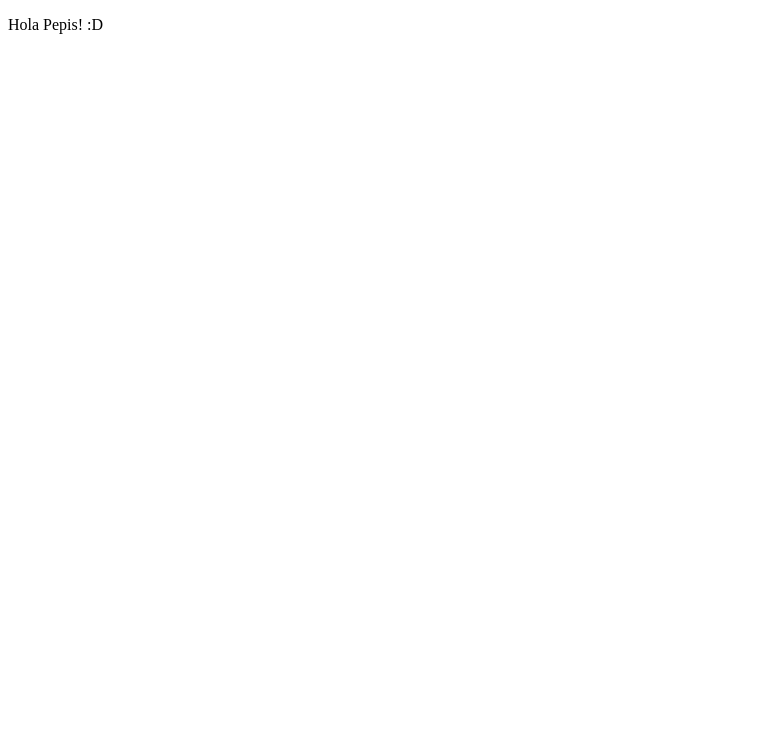
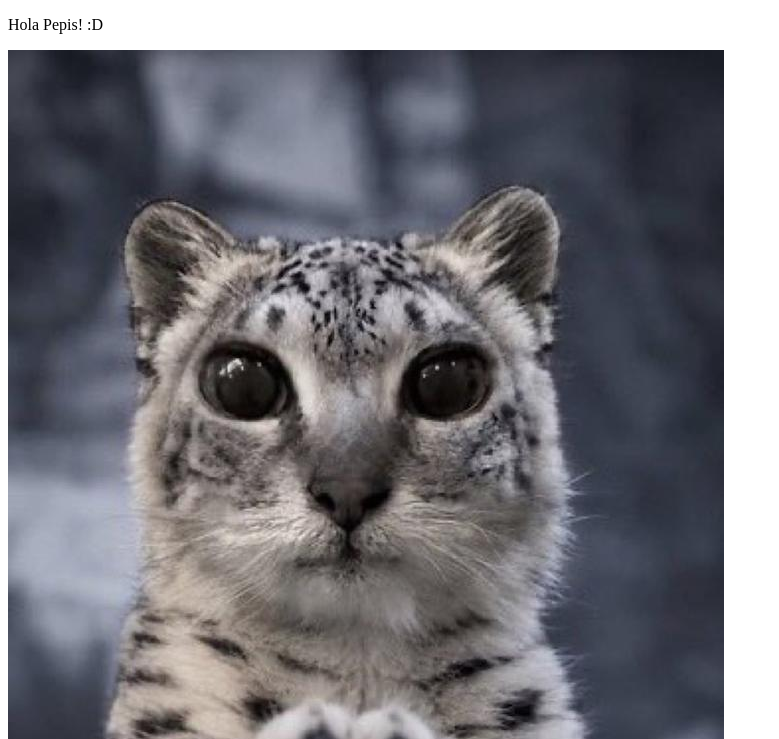
Before and after one commit to r3tro-1/komorebi, a plain HTML site: page index.html in a window 1280 px wide. Shown: the top 739 px of the page, without its empty margins (0-779 px from the left). Drawn offline with Linux system fonts and the light colour scheme.

Commit message:
Add files via upload

```diff
--- a/index.html
+++ b/index.html
@@ -7,5 +7,7 @@
 </head>
 <body>
 <p>Hola Pepis! :D</p>
+<img src="paw.jpeg" alt="paw">
+
 </body>
 </html>
```
Also changed, not shown: paw.jpeg (added).
